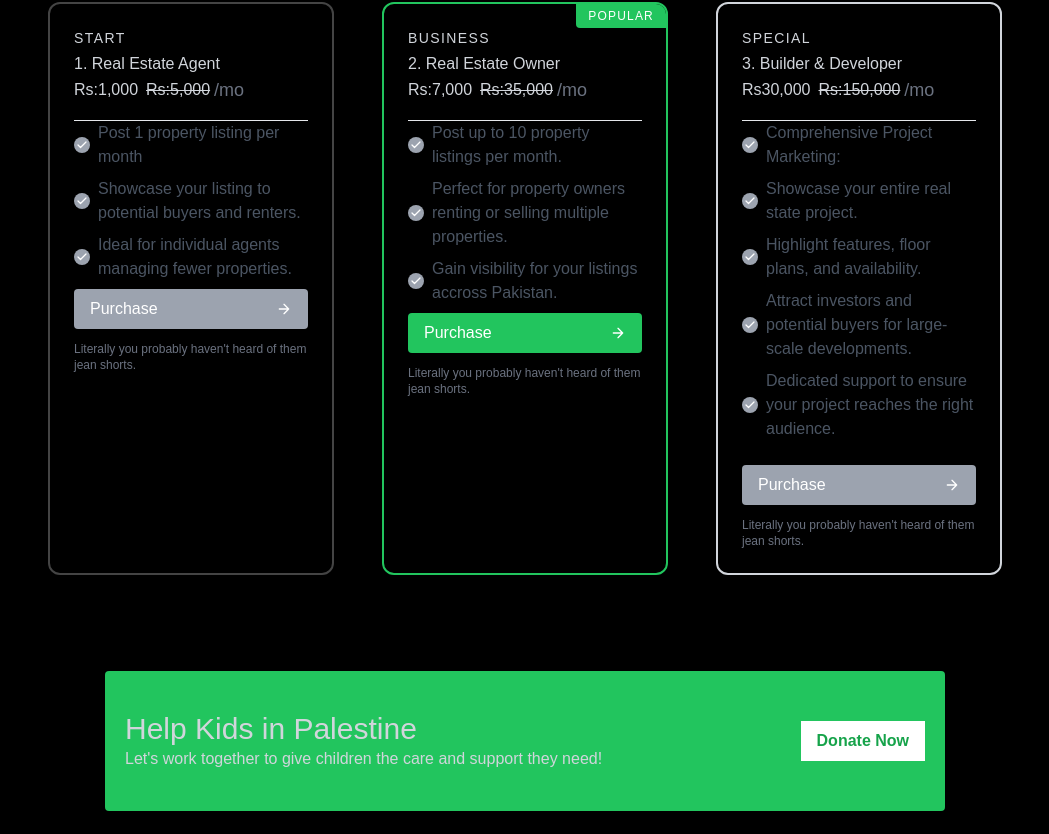
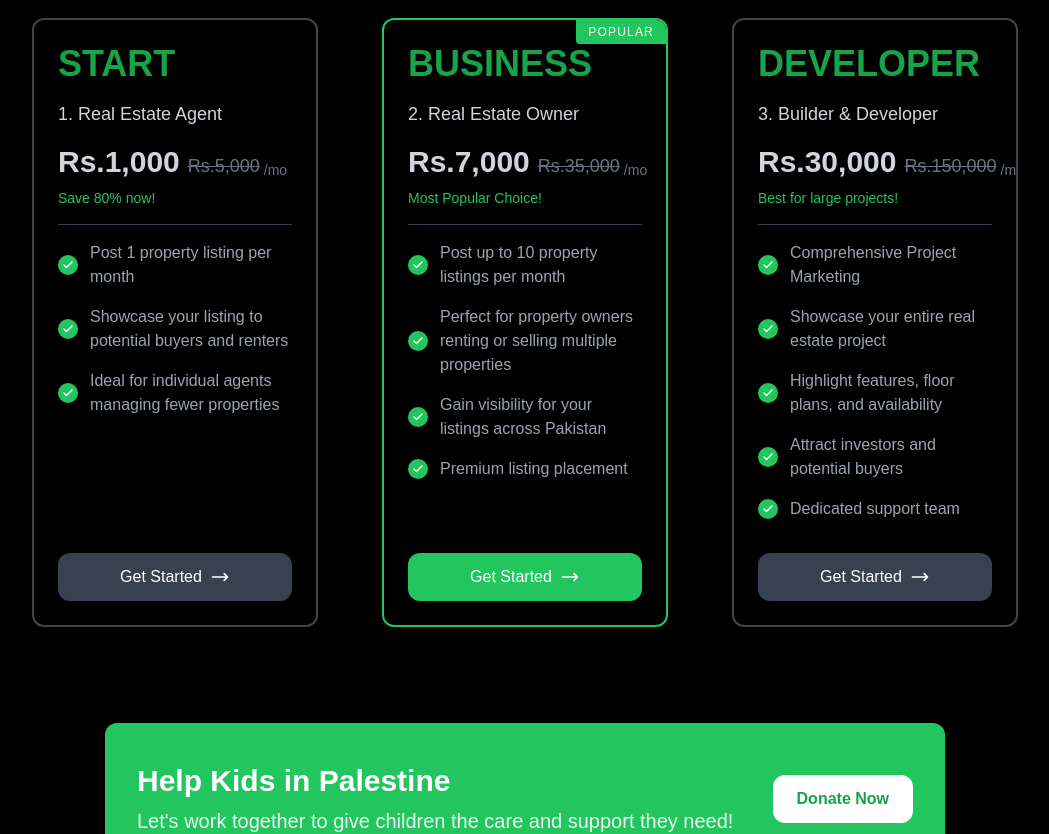
Before and after one commit to syedbilal123456/zyck-property, a Next.js app: page /pricing in a window 1280 px wide. Shown: the part 408-1242 px from the top of the page, without its empty margins (115-1164 px from the left). Built offline with nearby package versions, Linux system fonts and the light colour scheme; no server answers.

Commit message:
chore: clean up unused imports and improve code readability

```diff
--- a/src/app/pricing/page.tsx
+++ b/src/app/pricing/page.tsx
@@ -1,181 +1,189 @@
+"use client"
 import Link from "next/link";
-import React from "react";
+import React, { useState } from "react";
 
-const page = () => {
+const Page = () => {
+  const [isMonthly, setIsMonthly] = useState(true);
+
   return (
     <div>
-    <section className="text-gray-300 body-font overflow-hidden">
+      <section className="text-gray-300 body-font overflow-hidden bg-black">
         <div className="container px-5 py-24 mx-auto">
           <div className="flex flex-col text-center w-full mb-20">
-      <h1 className="sm:text-4xl text-3xl font-medium title-font mb-2 text-gray-300">Pricing</h1>
-      <p className="lg:w-2/3 mx-auto leading-relaxed text-base text-gray-500"><strong>Subscription Options</strong>Avail 80% Discount! Limited-time Offer:</p>
-      <div className="flex mx-auto border-2 border-green-500 rounded overflow-hidden mt-6">
-        <button className="py-1 px-4 bg-green-500 text-white focus:outline-none">Monthly</button>
-        <button className="py-1 px-4 focus:outline-none">Annually</button>
+            <h1 className="sm:text-4xl text-3xl font-medium title-font mb-4 text-gray-300">
+              Subscription Plans
+            </h1>
+            <p className="lg:w-2/3 mx-auto leading-relaxed text-base text-gray-500 mb-6">
+              <span className="font-bold text-green-500">Limited-time Offer: </span>
+              Avail 80% Discount on all plans!
+            </p>
+            <div className="flex mx-auto border-2 border-green-500 rounded-lg overflow-hidden">
+              <button
+                className={`py-2 px-6 ${isMonthly ? 'bg-green-500 text-white' : 'text-green-500'} focus:outline-none transition-colors duration-200`}
+                onClick={() => setIsMonthly(true)}
+              >
+                Monthly
+              </button>
+              <button
+                className={`py-2 px-6 ${!isMonthly ? 'bg-green-500 text-white' : 'text-green-500'} focus:outline-none transition-colors duration-200`}
+                onClick={() => setIsMonthly(false)}
+              >
+                Annually
+              </button>
             </div>
           </div>
-    <div className="flex flex-wrap justify-center -m-4 gap-4">
+
+          <div className="flex flex-wrap justify-center -m-4 gap-8">
+            {/* Start Plan */}
             <div className="p-4 xl:w-1/4 md:w-1/2 w-full">
-        <div className="h-full p-6 rounded-lg border-2 flex flex-col relative overflow-hidden">
-
-          <h2 className="text-sm tracking-widest title-font mb-1 font-medium">START</h2>
-          <h2 className="text-md">1. Real Estate Agent</h2>
-          <div className="border-b border-gray-200">
-          <h1 className="text-1xl text-gray-300 leading-3 flex items-center pb-4 ">
-            <span>Rs:1,000</span>
-            <span className="line-through ml-2">Rs:5,000</span>
-            <span className="text-lg ml-1 font-normal text-gray-500">/mo</span>
-          </h1>
+              <div className="h-full p-6 rounded-lg border-2 flex flex-col relative overflow-hidden min-h-[600px]">
+                <h2 className="text-4xl font-semibold text-green-600 mb-4">START</h2>
+                <h3 className="text-lg mb-4 text-gray-300">1. Real Estate Agent</h3>
+                <div className="border-b border-gray-700 pb-4 mb-4">
+                  <div className="flex items-end">
+                    <span className="text-3xl font-bold text-gray-300">Rs.1,000</span>
+                    <span className="text-lg line-through ml-2 text-gray-500">Rs.5,000</span>
+                    <span className="text-sm ml-1 text-gray-500">/mo</span>
+                  </div>
+                  <p className="text-green-500 text-sm mt-2">Save 80% now!</p>
                 </div>
 
-          <p className="flex items-center text-gray-600 mb-2">
-            <span className="w-4 h-4 mr-2 inline-flex items-center justify-center bg-gray-400 text-white rounded-full flex-shrink-0">
-              <svg fill="none" stroke="currentColor" stroke-linecap="round" stroke-linejoin="round" stroke-width="2.5" className="w-3 h-3" viewBox="0 0 24 24">
+                <div className="flex-grow">
+                  <div className="space-y-4">
+                    {/* Benefits list with improved checkmarks */}
+                    {["Post 1 property listing per month",
+                      "Showcase your listing to potential buyers and renters",
+                      "Ideal for individual agents managing fewer properties"].map((benefit, index) => (
+                      <p key={index} className="flex items-center text-gray-400">
+                        <span className="w-5 h-5 mr-3 inline-flex items-center justify-center bg-green-500 text-white rounded-full flex-shrink-0">
+                          <svg fill="none" stroke="currentColor" strokeLinecap="round" strokeLinejoin="round" strokeWidth="3" className="w-3 h-3" viewBox="0 0 24 24">
                             <path d="M20 6L9 17l-5-5"></path>
                           </svg>
-            </span>Post 1 property listing per month
+                        </span>
+                        {benefit}
                       </p>
-          <p className="flex items-center text-gray-600 mb-2">
-            <span className="w-4 h-4 mr-2 inline-flex items-center justify-center bg-gray-400 text-white rounded-full flex-shrink-0">
-              <svg fill="none" stroke="currentColor" stroke-linecap="round" stroke-linejoin="round" stroke-width="2.5" className="w-3 h-3" viewBox="0 0 24 24">
-                <path d="M20 6L9 17l-5-5"></path>
-              </svg>
-            </span>Showcase your listing to potential buyers and renters.
-          </p>
-          <p className="flex items-center text-gray-600 mb-2">
-            <span className="w-4 h-4 mr-2 inline-flex items-center justify-center bg-gray-400 text-white rounded-full flex-shrink-0">
-              <svg fill="none" stroke="currentColor" stroke-linecap="round" stroke-linejoin="round" stroke-width="2.5" className="w-3 h-3" viewBox="0 0 24 24">
-                <path d="M20 6L9 17l-5-5"></path>
-              </svg>
-            </span>Ideal for individual agents managing fewer properties.
-          </p>
-          <Link href={'/talktosales'}>
-          <button className="flex items-center mt-auto text-white bg-gray-400 border-0 py-2 px-4 w-full focus:outline-none hover:bg-gray-500 rounded">Purchase
-            <svg fill="none" stroke="currentColor" stroke-linecap="round" stroke-linejoin="round" stroke-width="2" className="w-4 h-4 ml-auto" viewBox="0 0 24 24">
-              <path d="M5 12h14M12 5l7 7-7 7"></path>
+                    ))}
+                  </div>
+                </div>
+
+                <Link href="/talktosales" className="mt-8">
+                  <button className="w-full bg-gray-700 hover:bg-gray-600 text-white rounded-lg px-4 py-3 transition-colors duration-200 flex items-center justify-center group">
+                    Get Started
+                    <svg className="w-5 h-5 ml-2 group-hover:translate-x-1 transition-transform duration-200" fill="none" stroke="currentColor" viewBox="0 0 24 24">
+                      <path strokeLinecap="round" strokeLinejoin="round" strokeWidth="2" d="M17 8l4 4m0 0l-4 4m4-4H3" />
                     </svg>
                   </button>
                 </Link>
-          <p className="text-xs text-gray-500 mt-3">Literally you probably haven't heard of them jean shorts.</p>
               </div>
             </div>
 
+            {/* Business Plan */}
             <div className="p-4 xl:w-1/4 md:w-1/2 w-full">
-        <div className="h-full p-6 rounded-lg border-2 border-green-500 flex flex-col relative overflow-hidden">
+              <div className="h-full p-6 rounded-lg border-2 border-green-500 flex flex-col relative overflow-hidden min-h-[600px]">
                 <span className="bg-green-500 text-white px-3 py-1 tracking-widest text-xs absolute right-0 top-0 rounded-bl">POPULAR</span>
-          <h2 className="text-sm tracking-widest title-font mb-1 font-medium">BUSINESS</h2>
-          <h2 className="text-md">2. Real Estate Owner</h2>
-          <div className="border-b border-gray-200">
-          <h1 className="text-1xl text-gray-300 leading-none flex items-center pb-4 ">
-            <span>Rs:7,000</span>
-            <span className="line-through ml-2">Rs:35,000</span>
-            <span className="text-lg ml-1 font-normal text-gray-500">/mo</span>
-          </h1>
+                <h2 className="text-4xl font-semibold text-green-600 mb-4">BUSINESS</h2>
+                <h3 className="text-lg mb-4 text-gray-300">2. Real Estate Owner</h3>
+                <div className="border-b border-gray-700 pb-4 mb-4">
+                  <div className="flex items-end">
+                    <span className="text-3xl font-bold text-gray-300">Rs.7,000</span>
+                    <span className="text-lg line-through ml-2 text-gray-500">Rs.35,000</span>
+                    <span className="text-sm ml-1 text-gray-500">/mo</span>
                   </div>
-          <p className="flex items-center text-gray-600 mb-2">
-            <span className="w-4 h-4 mr-2 inline-flex items-center justify-center bg-gray-400 text-white rounded-full flex-shrink-0">
-              <svg fill="none" stroke="currentColor" stroke-linecap="round" stroke-linejoin="round" stroke-width="2.5" className="w-3 h-3" viewBox="0 0 24 24">
+                  <p className="text-green-500 text-sm mt-2">Most Popular Choice!</p>
+                </div>
+
+                <div className="flex-grow">
+                  <div className="space-y-4">
+                    {["Post up to 10 property listings per month",
+                      "Perfect for property owners renting or selling multiple properties",
+                      "Gain visibility for your listings across Pakistan",
+                      "Premium listing placement"].map((benefit, index) => (
+                      <p key={index} className="flex items-center text-gray-400">
+                        <span className="w-5 h-5 mr-3 inline-flex items-center justify-center bg-green-500 text-white rounded-full flex-shrink-0">
+                          <svg fill="none" stroke="currentColor" strokeLinecap="round" strokeLinejoin="round" strokeWidth="3" className="w-3 h-3" viewBox="0 0 24 24">
                             <path d="M20 6L9 17l-5-5"></path>
                           </svg>
-            </span>Post up to 10 property listings per month.
+                        </span>
+                        {benefit}
                       </p>
-          <p className="flex items-center text-gray-600 mb-2">
-            <span className="w-4 h-4 mr-2 inline-flex items-center justify-center bg-gray-400 text-white rounded-full flex-shrink-0">
-              <svg fill="none" stroke="currentColor" stroke-linecap="round" stroke-linejoin="round" stroke-width="2.5" className="w-3 h-3" viewBox="0 0 24 24">
-                <path d="M20 6L9 17l-5-5"></path>
-              </svg>
-            </span>Perfect for property owners renting or selling multiple properties.
-          </p>
-          <p className="flex items-center text-gray-600 mb-2">
-            <span className="w-4 h-4 mr-2 inline-flex items-center justify-center bg-gray-400 text-white rounded-full flex-shrink-0">
-              <svg fill="none" stroke="currentColor" stroke-linecap="round" stroke-linejoin="round" stroke-width="2.5" className="w-3 h-3" viewBox="0 0 24 24">
-                <path d="M20 6L9 17l-5-5"></path>
-              </svg>
-            </span>Gain visibility for your listings accross Pakistan.
-          </p>
-          <Link href={'/talktosales'}>
-          <button className="flex items-center mt-auto text-white bg-green-500 border-0 py-2 px-4 w-full focus:outline-none hover:bg-green-600 rounded">Purchase
-            <svg fill="none" stroke="currentColor" stroke-linecap="round" stroke-linejoin="round" stroke-width="2" className="w-4 h-4 ml-auto" viewBox="0 0 24 24">
-              <path d="M5 12h14M12 5l7 7-7 7"></path>
+                    ))}
+                  </div>
+                </div>
+
+                <Link href="/talktosales" className="mt-8">
+                  <button className="w-full bg-green-500 hover:bg-green-600 text-white rounded-lg px-4 py-3 transition-colors duration-200 flex items-center justify-center group">
+                    Get Started
+                    <svg className="w-5 h-5 ml-2 group-hover:translate-x-1 transition-transform duration-200" fill="none" stroke="currentColor" viewBox="0 0 24 24">
+                      <path strokeLinecap="round" strokeLinejoin="round" strokeWidth="2" d="M17 8l4 4m0 0l-4 4m4-4H3" />
                     </svg>
                   </button>
                 </Link>
-          <p className="text-xs text-gray-500 mt-3">Literally you probably haven't heard of them jean shorts.</p>
               </div>
             </div>
+
+            {/* Developer Plan */}
             <div className="p-4 xl:w-1/4 md:w-1/2 w-full">
-        <div className="h-full p-6 rounded-lg border-2 border-gray-300 flex flex-col relative overflow-hidden">
-          <h2 className="text-sm tracking-widest title-font mb-1 font-medium">SPECIAL</h2>
-          <h2 className="text-md">3. Builder & Developer</h2>
-          <div className="border-b border-gray-200">
-          <h1 className="text-1xl text-gray-300 flex items-center pb-4 ">
-            <span>Rs30,000</span>
-            <span className="line-through ml-2">Rs:150,000</span>
-            <span className="text-lg ml-1 font-normal text-gray-500">/mo</span>
-          </h1>
+              <div className="h-full p-6 rounded-lg border-2 flex flex-col relative overflow-hidden min-h-[600px]">
+                <h2 className="text-4xl font-semibold text-green-600 mb-4">DEVELOPER</h2>
+                <h3 className="text-lg mb-4 text-gray-300">3. Builder & Developer</h3>
+                <div className="border-b border-gray-700 pb-4 mb-4">
+                  <div className="flex items-end">
+                    <span className="text-3xl font-bold text-gray-300">Rs.30,000</span>
+                    <span className="text-lg line-through ml-2 text-gray-500">Rs.150,000</span>
+                    <span className="text-sm ml-1 text-gray-500">/mo</span>
                   </div>
-          <p className="flex items-center text-gray-600 mb-2">
-            <span className="w-4 h-4 mr-2 inline-flex items-center justify-center bg-gray-400 text-white rounded-full flex-shrink-0">
-              <svg fill="none" stroke="currentColor" stroke-linecap="round" stroke-linejoin="round" stroke-width="2.5" className="w-3 h-3" viewBox="0 0 24 24">
+                  <p className="text-green-500 text-sm mt-2">Best for large projects!</p>
+                </div>
+
+                <div className="flex-grow">
+                  <div className="space-y-4">
+                    {["Comprehensive Project Marketing",
+                      "Showcase your entire real estate project",
+                      "Highlight features, floor plans, and availability",
+                      "Attract investors and potential buyers",
+                      "Dedicated support team"].map((benefit, index) => (
+                      <p key={index} className="flex items-center text-gray-400">
+                        <span className="w-5 h-5 mr-3 inline-flex items-center justify-center bg-green-500 text-white rounded-full flex-shrink-0">
+                          <svg fill="none" stroke="currentColor" strokeLinecap="round" strokeLinejoin="round" strokeWidth="3" className="w-3 h-3" viewBox="0 0 24 24">
                             <path d="M20 6L9 17l-5-5"></path>
                           </svg>
-            </span>Comprehensive Project Marketing:
+                        </span>
+                        {benefit}
                       </p>
-          <p className="flex items-center text-gray-600 mb-2">
-            <span className="w-4 h-4 mr-2 inline-flex items-center justify-center bg-gray-400 text-white rounded-full flex-shrink-0">
-              <svg fill="none" stroke="currentColor" stroke-linecap="round" stroke-linejoin="round" stroke-width="2.5" className="w-3 h-3" viewBox="0 0 24 24">
-                <path d="M20 6L9 17l-5-5"></path>
-              </svg>
-            </span>Showcase your entire real state project.
-          </p>
-          <p className="flex items-center text-gray-600 mb-2">
-            <span className="w-4 h-4 mr-2 inline-flex items-center justify-center bg-gray-400 text-white rounded-full flex-shrink-0">
-              <svg fill="none" stroke="currentColor" stroke-linecap="round" stroke-linejoin="round" stroke-width="2.5" className="w-3 h-3" viewBox="0 0 24 24">
-                <path d="M20 6L9 17l-5-5"></path>
-              </svg>
-            </span>Highlight features, floor plans, and availability.
-          </p>
-          <p className="flex items-center text-gray-600 mb-2">
-            <span className="w-4 h-4 mr-2 inline-flex items-center justify-center bg-gray-400 text-white rounded-full flex-shrink-0">
-              <svg fill="none" stroke="currentColor" stroke-linecap="round" stroke-linejoin="round" stroke-width="2.5" className="w-3 h-3" viewBox="0 0 24 24">
-                <path d="M20 6L9 17l-5-5"></path>
-              </svg>
-            </span>Attract investors and potential buyers for large-scale developments.
-          </p>
-          <p className="flex items-center text-gray-600 mb-6">
-            <span className="w-4 h-4 mr-2 inline-flex items-center justify-center bg-gray-400 text-white rounded-full flex-shrink-0">
-              <svg fill="none" stroke="currentColor" stroke-linecap="round" stroke-linejoin="round" stroke-width="2.5" className="w-3 h-3" viewBox="0 0 24 24">
-                <path d="M20 6L9 17l-5-5"></path>
-              </svg>
-            </span>Dedicated support to ensure your project reaches the right audience.
-          </p>
-          <Link href={'/talktosales'}>
-          <button className="flex items-center mt-auto text-white bg-gray-400 border-0 py-2 px-4 w-full focus:outline-none hover:bg-gray-500 rounded">Purchase
-            <svg fill="none" stroke="currentColor" stroke-linecap="round" stroke-linejoin="round" stroke-width="2" className="w-4 h-4 ml-auto" viewBox="0 0 24 24">
-              <path d="M5 12h14M12 5l7 7-7 7"></path>
+                    ))}
+                  </div>
+                </div>
+
+                <Link href="/talktosales" className="mt-8">
+                  <button className="w-full bg-gray-700 hover:bg-gray-600 text-white rounded-lg px-4 py-3 transition-colors duration-200 flex items-center justify-center group">
+                    Get Started
+                    <svg className="w-5 h-5 ml-2 group-hover:translate-x-1 transition-transform duration-200" fill="none" stroke="currentColor" viewBox="0 0 24 24">
+                      <path strokeLinecap="round" strokeLinejoin="round" strokeWidth="2" d="M17 8l4 4m0 0l-4 4m4-4H3" />
                     </svg>
                   </button>
                 </Link>
-          <p className="text-xs text-gray-500 mt-3">Literally you probably haven't heard of them jean shorts.</p>
               </div>
             </div>
           </div>
         </div>
       </section>
 
-    <section className="bg-green-500 text-gray-300 body-font overflow-hidden py-10 max-w-[840px] mx-auto px-5 rounded mb-10">
-      <div className="flex justify-between items-center">
-        <div>
-        <h2 className="text-2xl md:text-3xl">Help Kids in Palestine</h2>
-        <p className="text-1xl md:2xl">Let's work together to give children the care and support they need!</p>
+      {/* Palestine Support Section */}
+      <section className="bg-green-500 text-white body-font overflow-hidden py-10 max-w-[840px] mx-auto px-8 rounded-lg mb-20">
+        <div className="flex flex-col md:flex-row justify-between items-center gap-6">
+          <div className="text-center md:text-left">
+            <h2 className="text-2xl md:text-3xl font-bold mb-2">Help Kids in Palestine</h2>
+            <p className="text-lg md:text-xl opacity-90">Let's work together to give children the care and support they need!</p>
           </div>
-
-        <button className="bg-white text-green px-4 py-2 text-green-600 hover:text-green-700 font-semibold"><Link href={'https://www.pcrf.net/'}>Donate Now</Link></button>
-
+          <Link href="https://www.pcrf.net/" className="flex-shrink-0">
+            <button className="bg-white hover:bg-gray-100 text-green-600 px-6 py-3 rounded-lg font-semibold transition-colors duration-200">
+              Donate Now
+            </button>
+          </Link>
         </div>
       </section>
     </div>
   );
 };
 
-export default page;
+export default Page;
```
Lines whose indentation alone changed are shown as unchanged.
